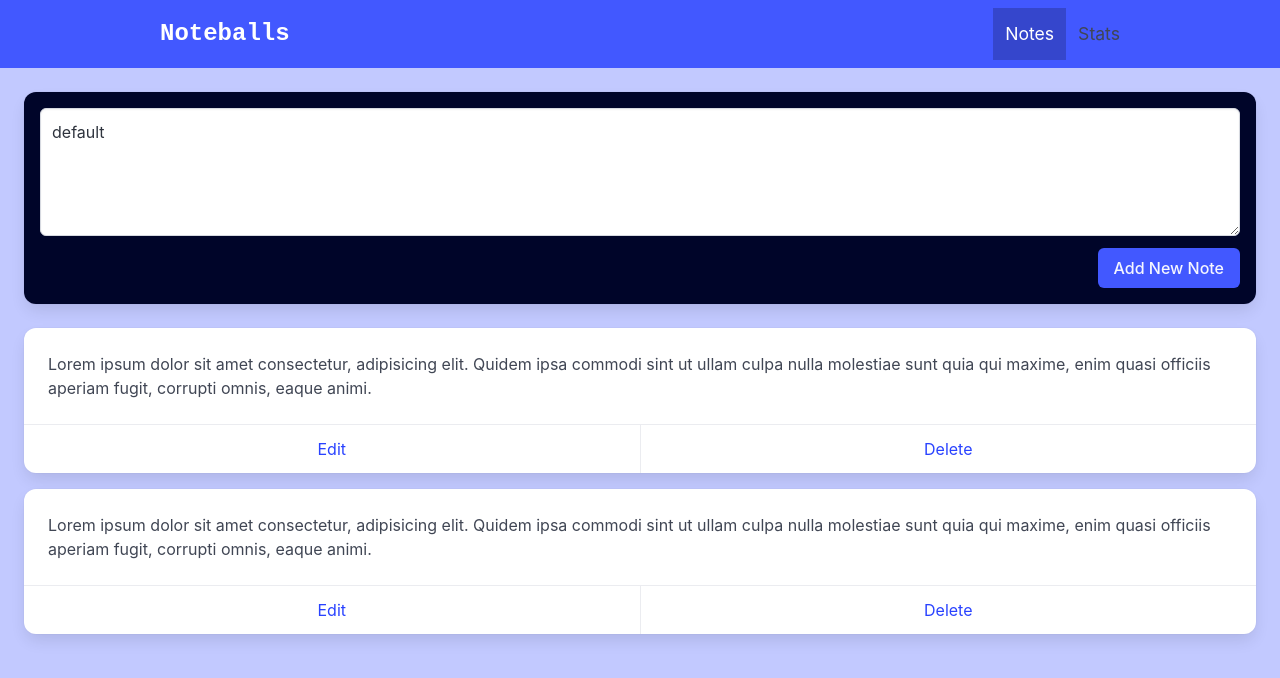
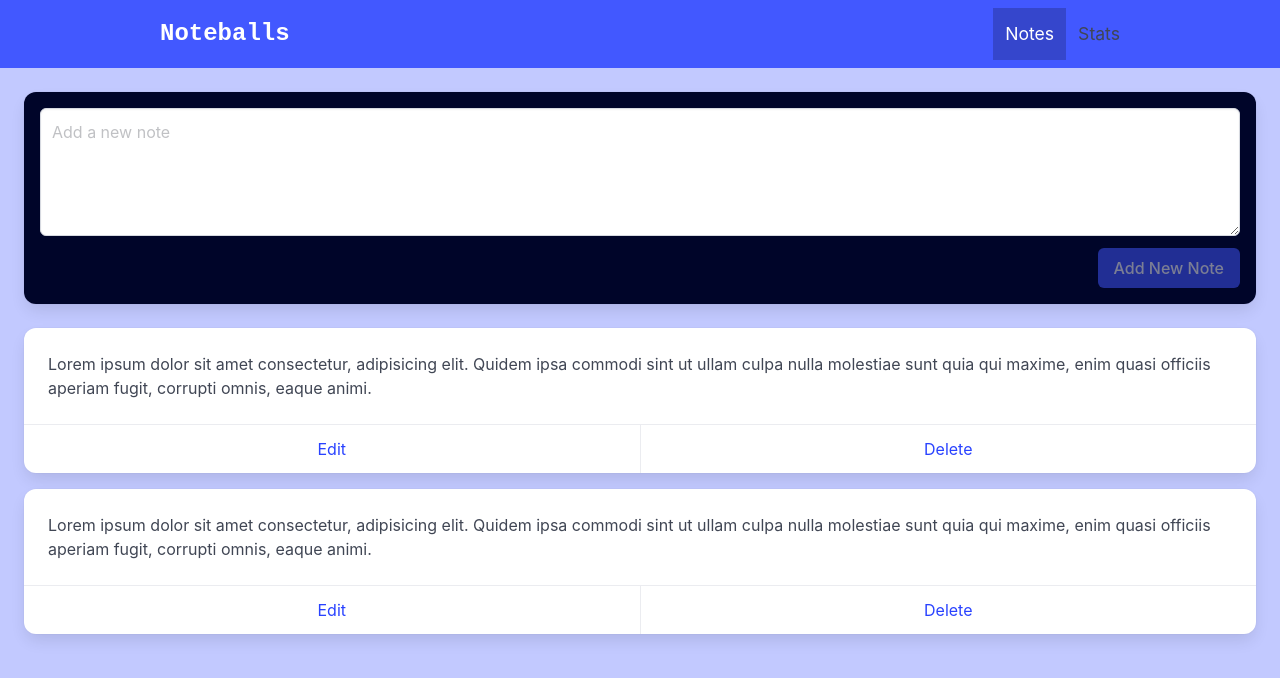
Before and after one commit to VindicoDavid/Noteballs, a Vue app in the folder Noteballs/: page /#/ in a window 1280 px wide. Shown: the top 678 px of the page. Built offline with nearby package versions, Linux system fonts and the light colour scheme.

Commit message:
Added unshift and focus

```diff
--- a/Noteballs/src/views/ViewNotes.vue
+++ b/Noteballs/src/views/ViewNotes.vue
@@ -3,7 +3,7 @@
     <div class="card has-background-link-dark p-4 mb-5">
       <div class="field">
         <div class="control">
-          <textarea v-model="newNote" class="textarea" placeholder="Add a new note"></textarea>
+          <textarea v-model="newNote" class="textarea" placeholder="Add a new note" ref="newNoteRef"></textarea>
         </div>
       </div>
 
@@ -38,7 +38,8 @@
 <script setup>
 import { ref } from 'vue'
 
-const newNote = ref('default')
+const newNote = ref('')
+const newNoteRef = ref(null)
 
 const notes = ref([
   {
@@ -57,7 +58,9 @@ const addNote = () => {
     id,
     content: newNote.value
   }
-  notes.value.push(note)
+  notes.value.unshift(note)
+  newNote.value = ''
+  newNoteRef.value.focus()
 
 }
 
```
